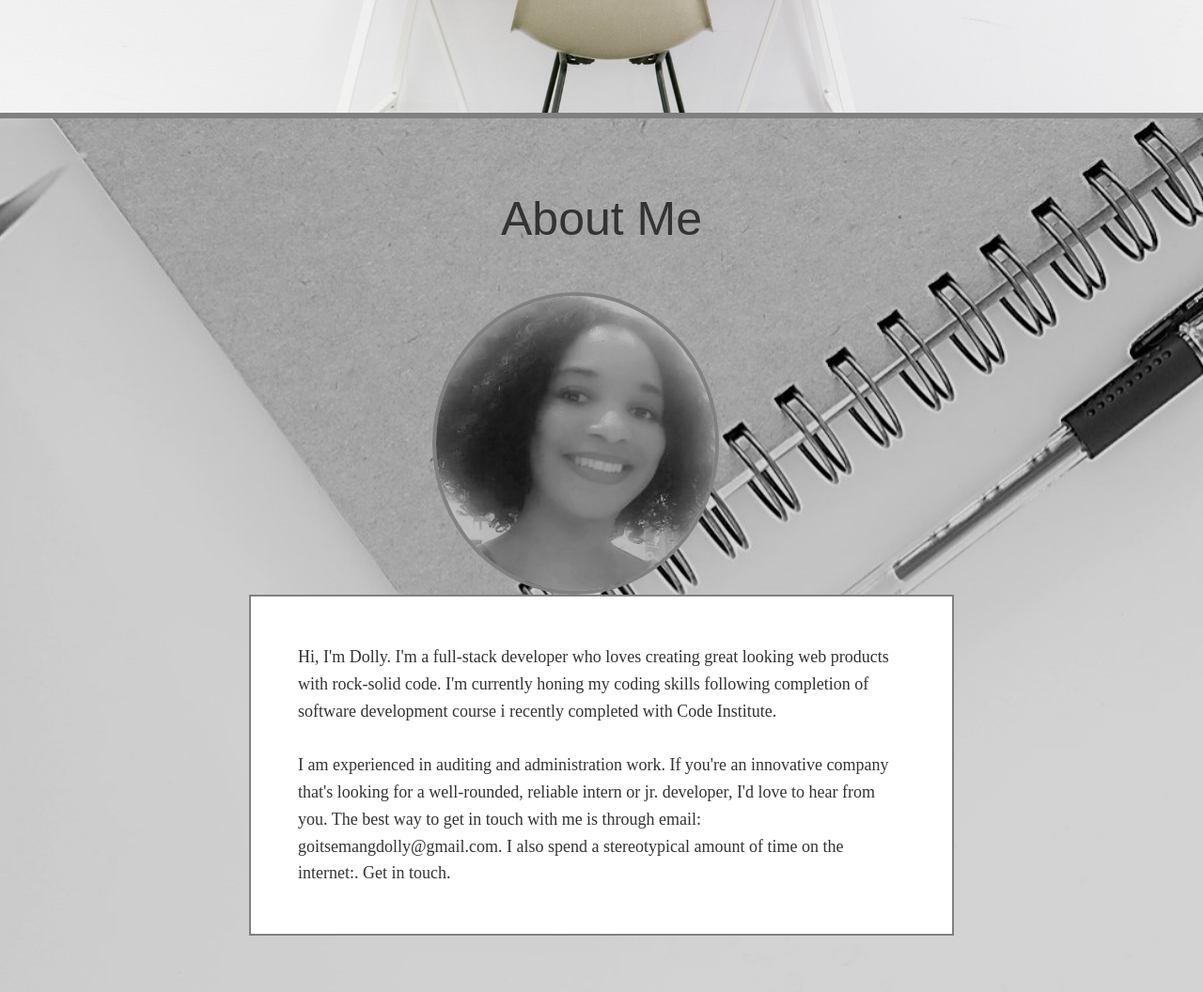
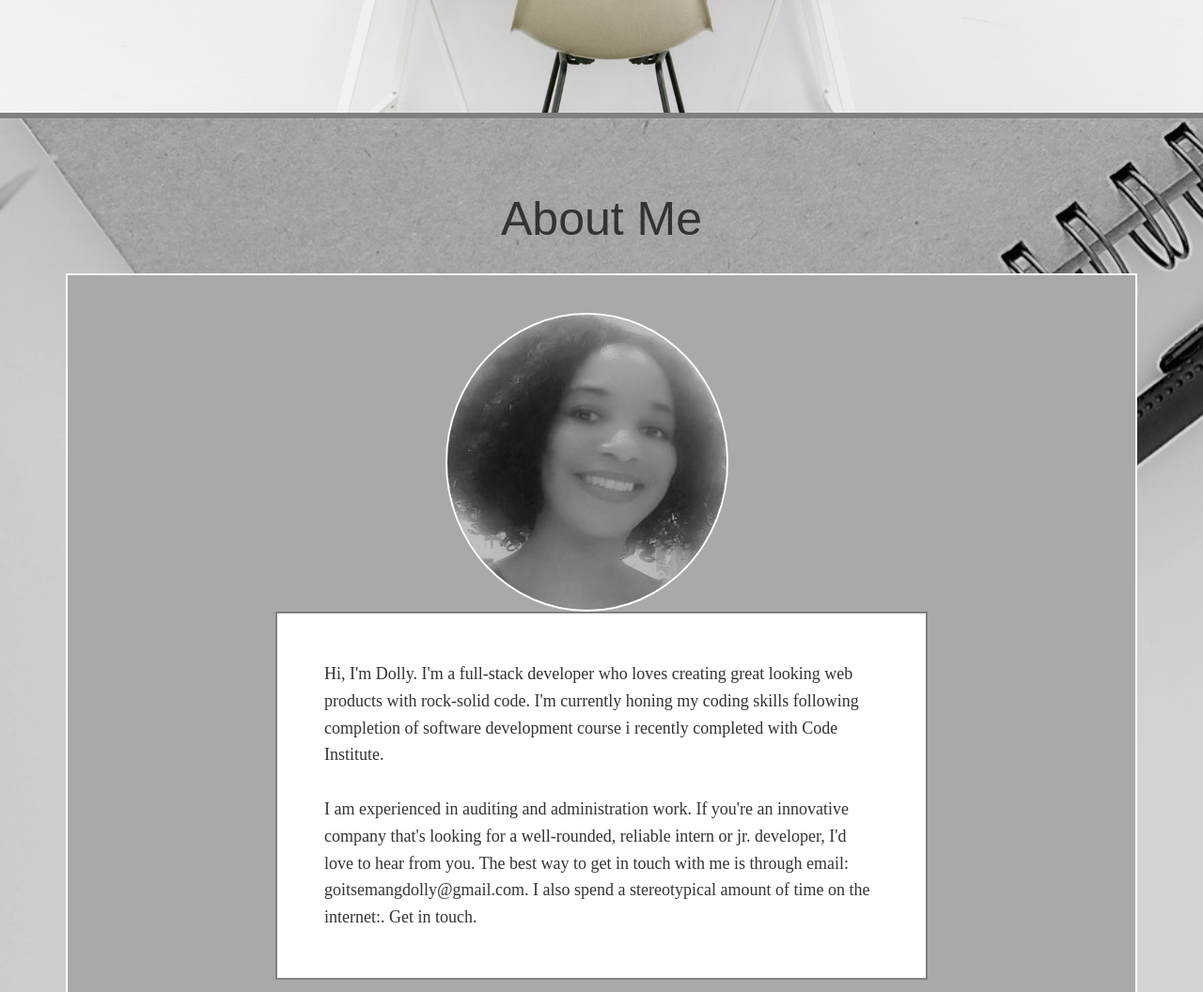
Before and after one commit to DollyGt/basic-portfolio, a plain HTML site: page index.html in a window 1280 px wide. Shown: the part 680-1736 px from the top of the page at 94% size. Drawn offline with nearby package versions, Linux system fonts and the light colour scheme.

Commit message:
fixed image size and styling

```diff
--- a/assets/css/style.css
+++ b/assets/css/style.css
@@ -44,6 +44,13 @@ body{
     border-bottom: 6px solid #808080;
 }
 
+
+.dark-box{
+    background-color: #A9A9A9;
+    padding: 40px;
+    border:2px solid #ffffff;
+}
+
 @media screen and (max-width: 768px-992px) {
   .rounded-circle {
     widows: 100%;
@@ -51,7 +58,7 @@ body{
 }
 .rounded-circle{
   border-radius: 100%;
-  border: 4px solid #808080;
+  border: 2px solid #ffffff;
 
 
 }
--- a/index.html
+++ b/index.html
@@ -71,13 +71,11 @@
 
     <!----------------------------------------------------------------------------------------------------------about-->
 
-   <section id="skills">
-     <h3 class="my-heading">About Me</h3></br>
+  <section id="skills">
     <div class="container">
-        <div class="dark-box">
+         <h3 class="my-heading">About Me</h3></br>
+         <div class="dark-box">
            <div class="row">
-
-               </br>
 
                 <div class="col-md-1 col-md-offset-4">
 
@@ -146,6 +144,7 @@
                 </div>
             </div>
     </section>
+
 
     <!-----------------------------------------------------------------------------------------------portfolio-->
      <section id="portfolio">
```
